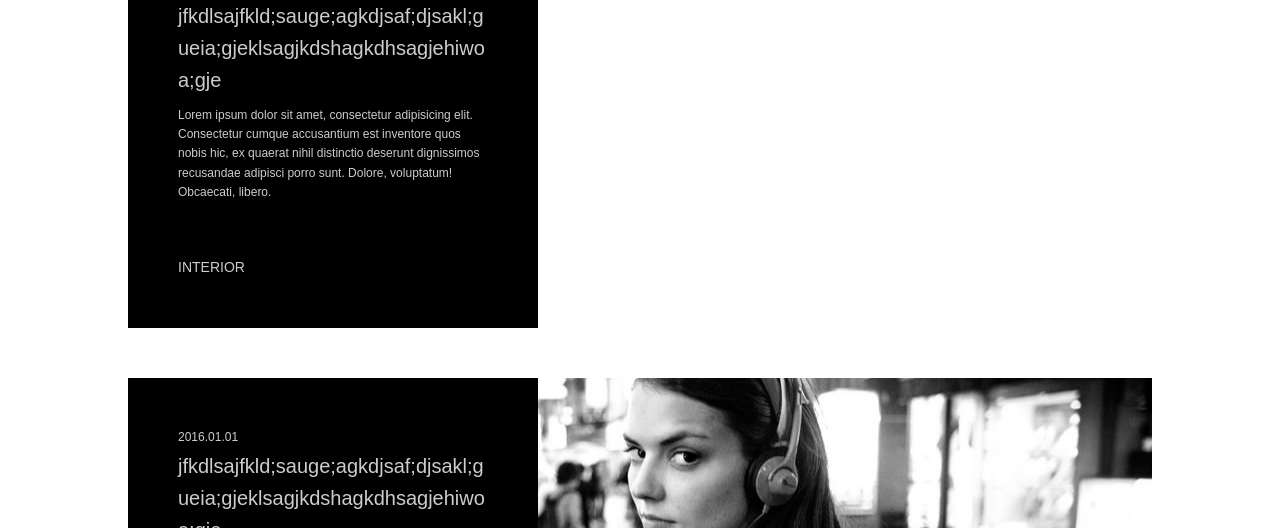
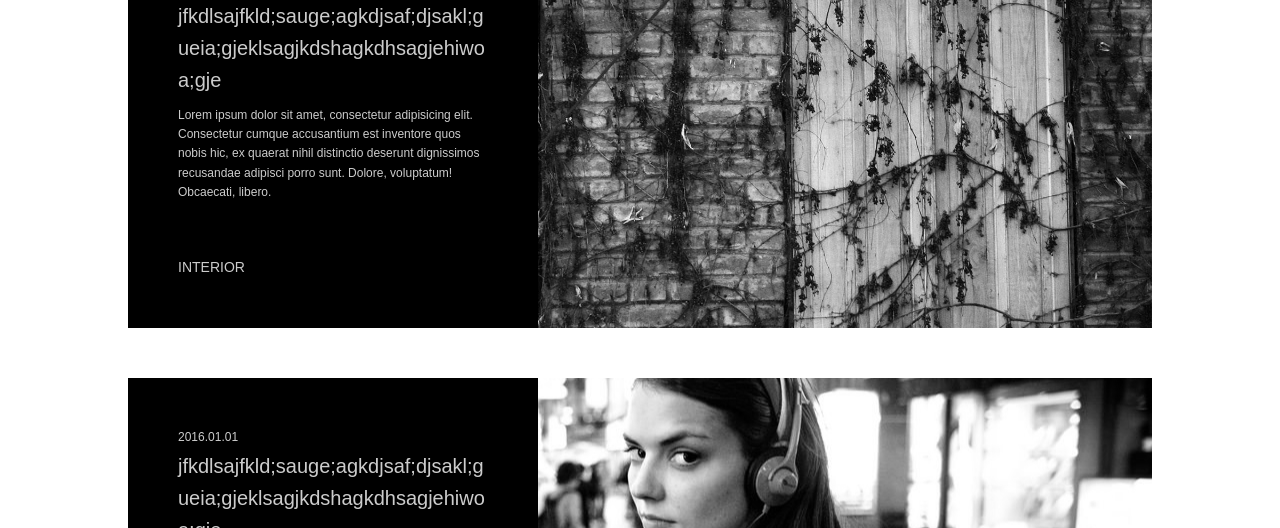
Before and after one commit to morinpic/fareaststandard-mock, a plain HTML site: page index.html in a window 1280 px wide. Shown: the part 695-1223 px from the top of the page. Drawn offline with Linux system fonts and the light colour scheme; the site is published under a folder, as on GitHub Pages, so addresses that start at the root find nothing.

Commit message:
Update 2016-01-10T21:42:57.865Z

```diff
--- a/index.html
+++ b/index.html
@@ -85,7 +85,7 @@
           <section class="section">
             <h1 class="section__hd">Content</h1>
             <div class="section__content">
-              <article style="background-image: url('/img/article/img_002.jpg')" class="article u-mT0">
+              <article style="background-image: url('img/article/img_002.jpg')" class="article u-mT0">
                 <div class="article__card card">
                   <div class="card__inner">
                     <h1 class="card__title">jfkdlsajfkld;sauge;agkdjsaf;djsakl;gueia;gjeklsagjkdshagkdhsagjehiwoa;gje</h1>
```
